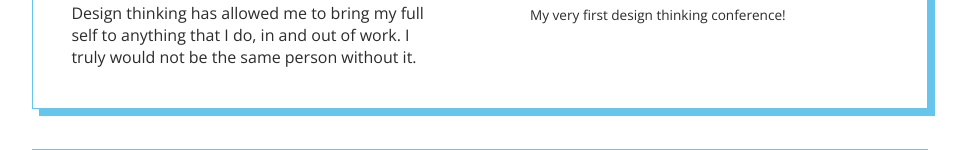
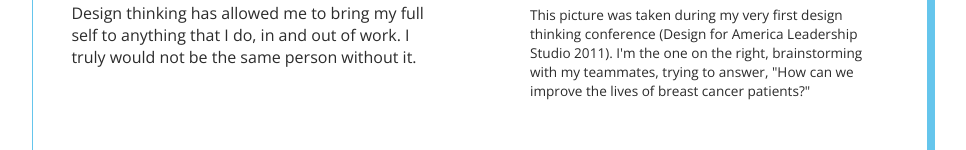
Before and after one commit to meziahruby/mzhrby.github.io, a plain HTML site: page about.html in a window 1280 px wide. Shown: the part 1201-1351 px from the top of the page, without its empty margins (145-1111 px from the left). Drawn offline with nearby package versions, Linux system fonts and the light colour scheme; a web font is replaced by a local one.

Commit message:
Update about.html

```diff
--- a/about.html
+++ b/about.html
@@ -87,7 +87,7 @@
             </div>
             <div class="col-lg-6" style="padding: 50px">
                 <img src="assets/designthinking.png" style="border: 1px solid #65C5EC; margin-bottom: 1vh">
-                <p class="small">My very first design thinking conference!</p>
+                <p class="small">This picture was taken during my very first design thinking conference (Design for America Leadership Studio 2011). I'm the one on the right, brainstorming with my teammates, trying to answer, "How can we improve the lives of breast cancer patients?"</p>
             </div>
         </div>
 
```
